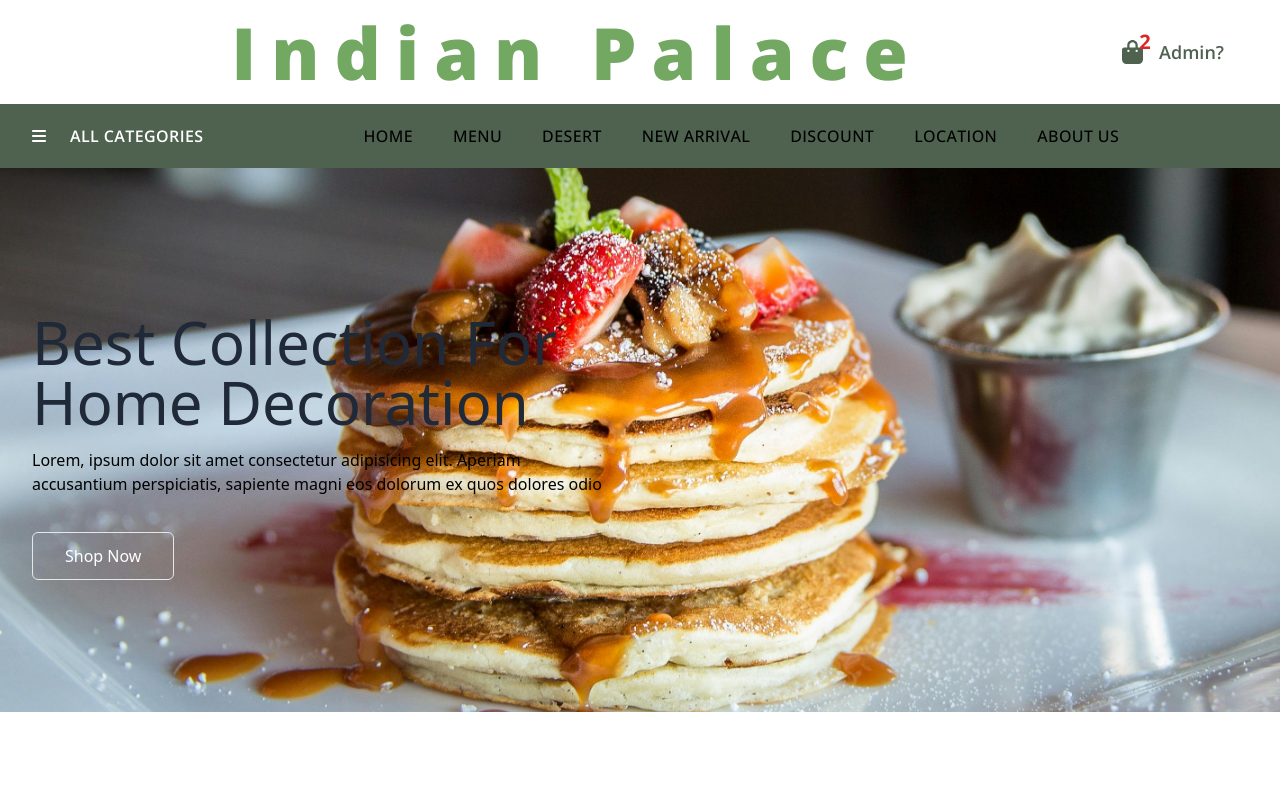
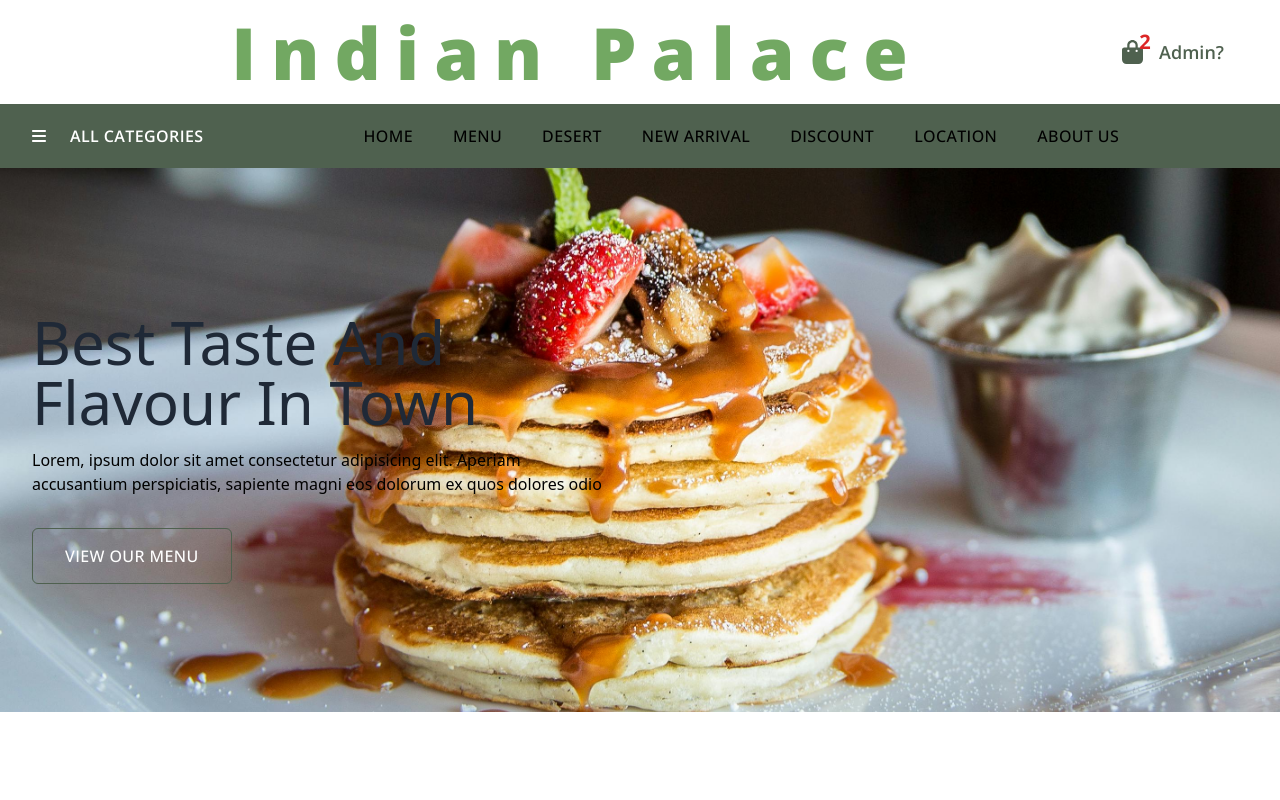
Before and after one commit to tanvir193palok/Indian_Palace, a Next.js app: page / in a window 1280 px wide. Shown: the top 800 px of the page. Built offline with nearby package versions, Linux system fonts and the light colour scheme; a web font is replaced by a local one.

Commit message:
Updated banner style

```diff
--- a/components/home/Banner.jsx
+++ b/components/home/Banner.jsx
@@ -1,12 +1,12 @@
-import Link from "next/link"
-
+import Link from "next/link";
 
 const Banner = () => {
   return (
     <div className="bg-[url('/banner/banner1.jpg')] bg-cover bg-no-repeat bg-center py-36">
       <div className="container">
         <h1 className="text-6xl text-gray-800 font-medium mb-4 capitalize">
-        best collection for <br /> home decoration
+          Best Taste and <br />
+          Flavour in town
         </h1>
         <p>
           Lorem, ipsum dolor sit amet consectetur adipisicing elit. Aperiam{" "}
@@ -16,16 +16,16 @@ const Banner = () => {
         </p>
         <div className="mt-12">
           <Link
-          href="#"
-          className="bg-primary border border-primary text-white px-8 py-3 font-medium
-                  rounded-md hover:bg-transparent hover:text-primary"
+            href="/menu"
+            className="border border-text text-white font-primary tracking-wide px-8 py-4 font-medium
+                  rounded-md hover:bg-text hover:text-white uppercase"
           >
-          Shop Now
+            View our menu
           </Link>
         </div>
       </div>
     </div>
-  )
-}
+  );
+};
 
-export default Banner
+export default Banner;
```
Lines whose indentation alone changed are shown as unchanged.
